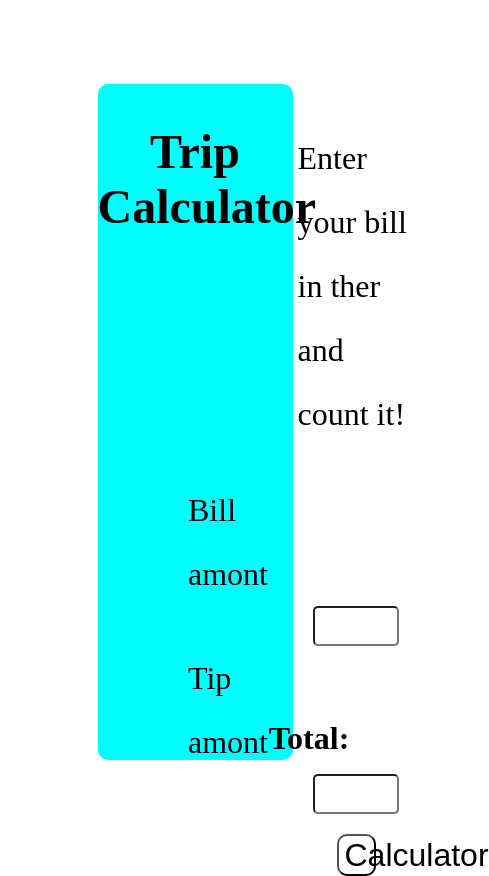
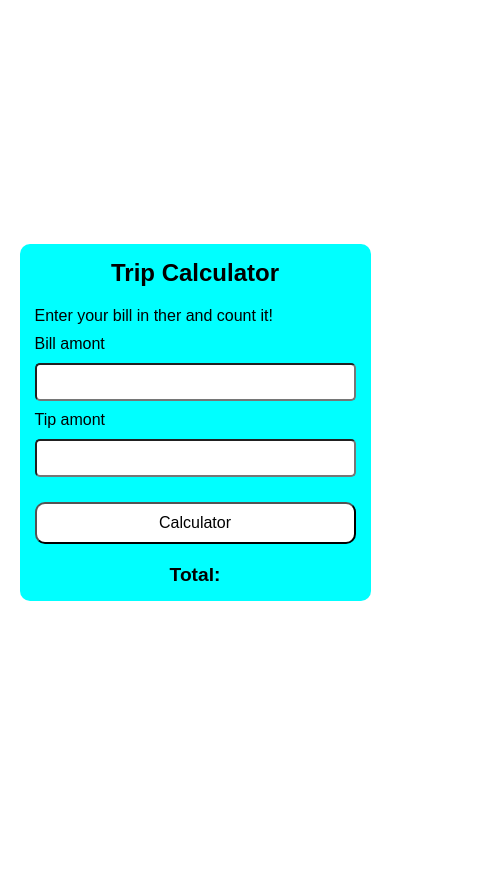
Before and after one commit to Chanchala7654321/Trip-Calculator, a plain HTML site: page index.html in a window 390 px wide. Shown: the whole page, 489 px wide, since content can reach past the window. After the commit the page ends 844 px from the top, so only its background shows below. Drawn offline with Linux system fonts and the light colour scheme.

Commit message:
Updated responsive design

```diff
--- a/Trip Calculator.css
+++ b/Trip Calculator.css
@@ -1,66 +1,69 @@
+* {
+    box-sizing: border-box;
+    margin: 0;
+    padding: 0;
+}
+
 body {
+    min-height: 100vh;
     display: flex;
     justify-content: center;
     align-items: center;
-    width: 100vw;
-    height: 100vh;
-    margin: 0;
-    padding: 0;
-    box-sizing: border-box;
+    font-family: Arial, sans-serif;
 }
 
 #main {
+    background-color: aqua;
     border-radius: 10px;
-    font-size: 2em;
-    background-color: aqua;
-    width: 50vw;
-    height: 80vh;
+    width: 90%;
+    max-width: 500px;
+    padding: 20px;
 }
 
 #h1 {
     text-align: center;
+    margin-bottom: 20px;
 }
 
 #amont {
-    border-radius: 10px;
-    line-height: 2em;
-    margin-left: 200px;
-    width: 30vw;
-    height: 50vh;
-    /* background-color: rgb(90, 90, 178); */
     display: flex;
     flex-direction: column;
-    justify-content: center;
-    align-items: center;
+    gap: 10px;
 }
 
 .data {
-    margin-right: 8em;
+    font-size: 1rem;
 }
 
 input[type="number"] {
-    width: 20vw;
-    height: 4vh;
-    font-size: 1em;
+    width: 100%;
+    padding: 8px;
+    font-size: 1rem;
     border-radius: 5px;
 }
 
 #cheak {
-    margin-top: 20px;
-    width: 10vw;
-    height: 5vh;
-    font-size: 1em;
+    margin-top: 15px;
+    padding: 10px;
+    font-size: 1rem;
     border-radius: 10px;
-    background-color: rgb(255, 255, 255);
     cursor: pointer;
+    background-color: white;
 }
 
 #total {
-    display: flex;
-    justify-content: center;
-    align-items: center;
-    margin-left: 6em;
-    /* background-color: chartreuse; */
-    width: 10vw;
-    height: 10vh;
+    margin-top: 20px;
+    text-align: center;
+    font-size: 1.2rem;
 }
+
+/* Mobile responsiveness */
+@media (max-width: 480px) {
+    #main {
+        padding: 15px;
+    }
+
+    h1 {
+        font-size: 1.5rem;
+    }
+}
```
